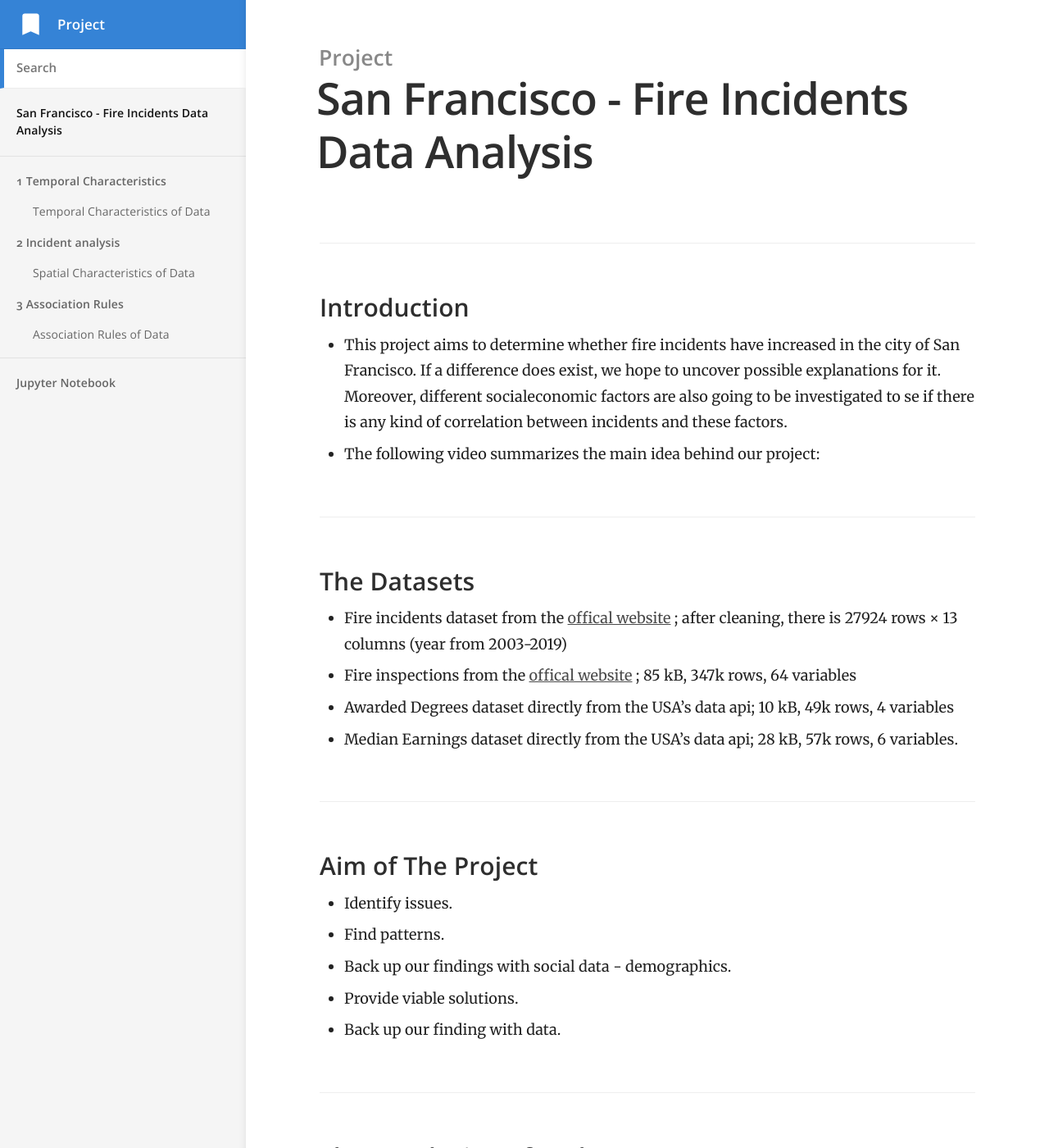
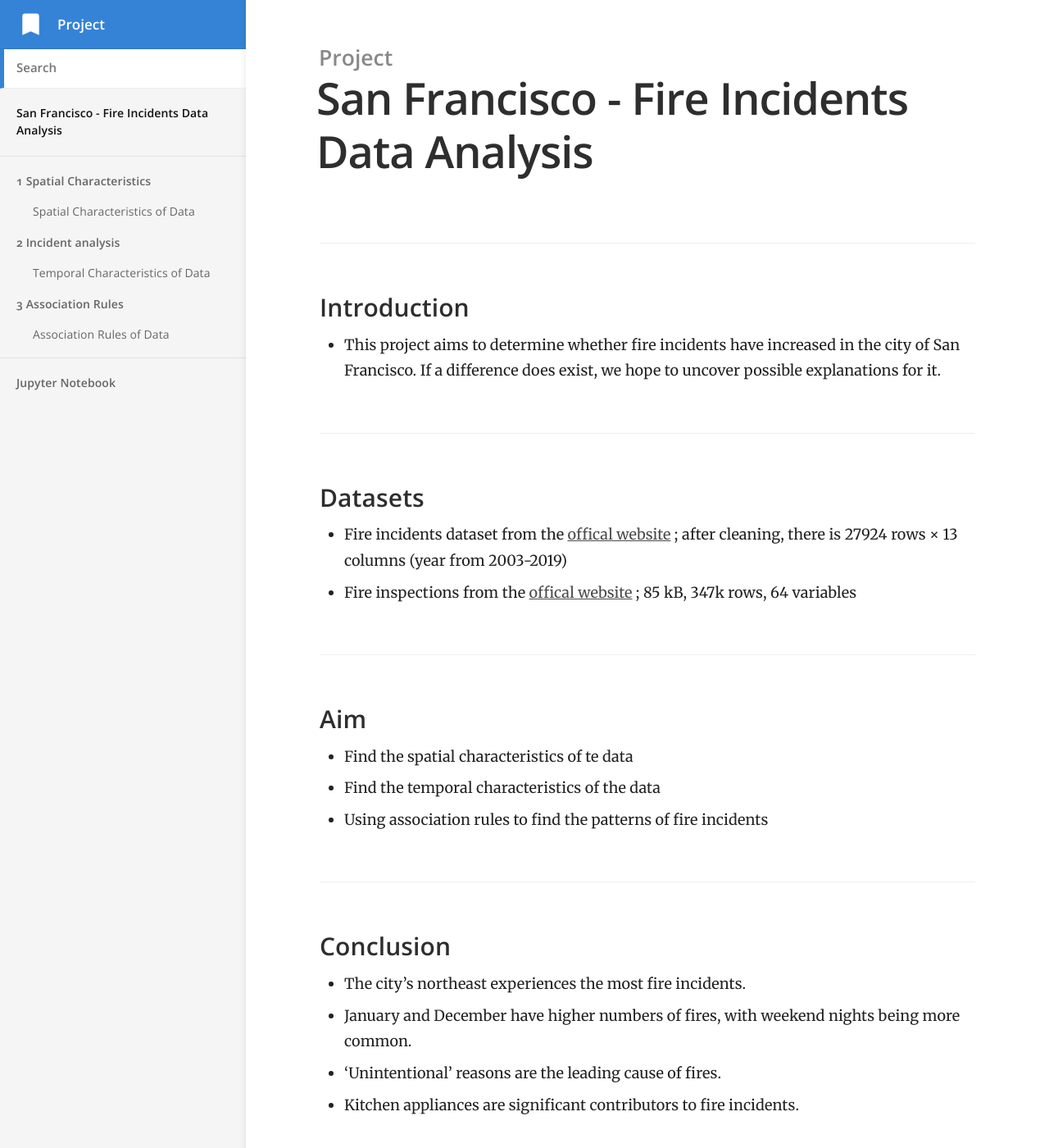
Before and after one commit to chen-si-tong/chen-si-tong.github.io, a Jekyll site: the page built from index.md, in a window 1280 px wide and 1400 px high. Shown: the whole window at 82% size. Built offline with Jekyll 4.4.1, drawn with Linux system fonts in a browser that asks for light colours; some of the changed text lies outside the part shown.

Commit message:
revise some formats

```diff
--- a/index.md
+++ b/index.md
@@ -2,38 +2,21 @@
 title: San Francisco - Fire Incidents Data Analysis
 ---
 ### Introduction
-* This project aims to determine whether fire incidents have increased in the city of San Francisco. If a difference does exist, we hope to uncover possible explanations for it. Moreover, different socialeconomic factors are also going to be investigated to se if there is any kind of correlation between incidents and these factors.
-* The following video summarizes the main idea behind our project:
+* This project aims to determine whether fire incidents have increased in the city of San Francisco. If a difference does exist, we hope to uncover possible explanations for it.
 
 
-### The Datasets
+### Datasets
 * Fire incidents dataset from the [offical website](https://datasf.org/opendata/) ; after cleaning, there is 27924 rows × 13 columns (year from 2003-2019)
 * Fire inspections from the [offical website](https://datasf.org/opendata/) ; 85 kB, 347k rows, 64 variables
-* Awarded Degrees dataset directly from the USA's data api; 10 kB, 49k rows, 4 variables
-* Median Earnings dataset directly from the USA's data api; 28 kB, 57k rows, 6 variables.
-
-### Aim of The Project
-* Identify issues.
-* Find patterns.
-* Back up our findings with social data - demographics.
-* Provide viable solutions.
-* Back up our finding with data.
-
-### The Conclusion of Each Part
-**Temporal Characteristics:**
-
-* The number of fire incidents in the center part of the city is higher than others.
-* Identifying pattern throughout the years.
-* Apply data for the measures the state implemented to reduce the cases (e.g. number of inspections).
-
-**Spatial Characteristics - Demographics :**
-
-* Median income changes and how this affects the final outcome.
-* Educational level of citizens and how this affects the final outcome.
-* The fraction of‘Unintentional’(Ignition Cause) is the largest.
 
 
-**Association Rules:**
+### Aim
+* Find the spatial characteristics of te data
+* Find the temporal characteristics of the data
+* Using association rules to find the patterns of fire incidents
 
-* Statistical analysis in association rules.
-* Proving that the most common and possible way to get a fire is by kitchen appliances.
+### Conclusion
+* The city's northeast experiences the most fire incidents.
+* January and December have higher numbers of fires, with weekend nights being more common.
+* 'Unintentional' reasons are the leading cause of fires.
+* Kitchen appliances are significant contributors to fire incidents.
```
Also changed, not shown: _docs/1 Spatial Characteristics/Spatial Characteristics of Data.md (renamed from _docs/1 Temporal Characteristics/Temporal Characteristics of Data.md, +6 -4 lines), _docs/2 Temporal Characteristics/Analysis.md (renamed from _docs/2 Spatial Characteristics/Analysis.md, +3 -7 lines).
